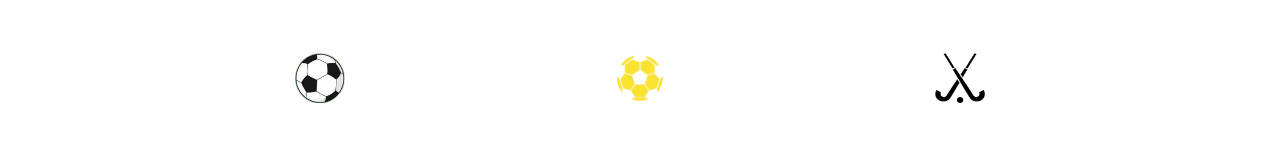
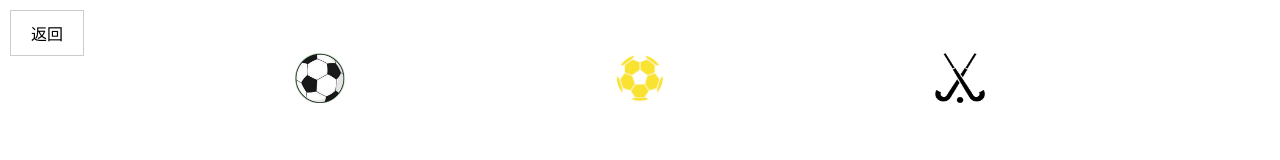
Before and after one commit to ChloeeeolhC/ballsataglance, a plain HTML site: page index.html in a window 1280 px wide. Shown: the top 160 px of the page. Drawn offline with Linux system fonts and the light colour scheme; files that its build step writes are made by us from their sources.

Commit message:
Update index.html

```diff
--- a/index.html
+++ b/index.html
@@ -7,6 +7,7 @@
     <link rel="stylesheet" href="styles/style.css">
 </head>
 <body>
+    <a href="index.html" class="back-button">返回</a>
     <div class="background">
         <div class="ball" id="handball" data-target="handball.html">
             <img src="images/handball.png" alt="Handball">
```
